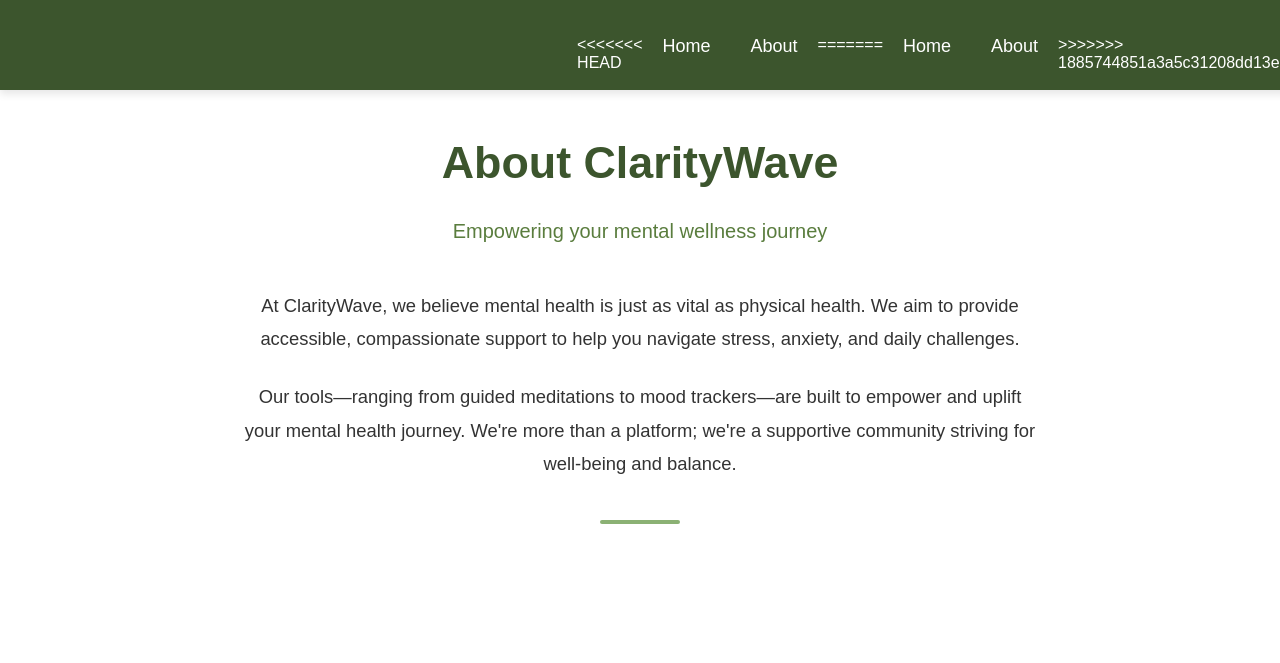
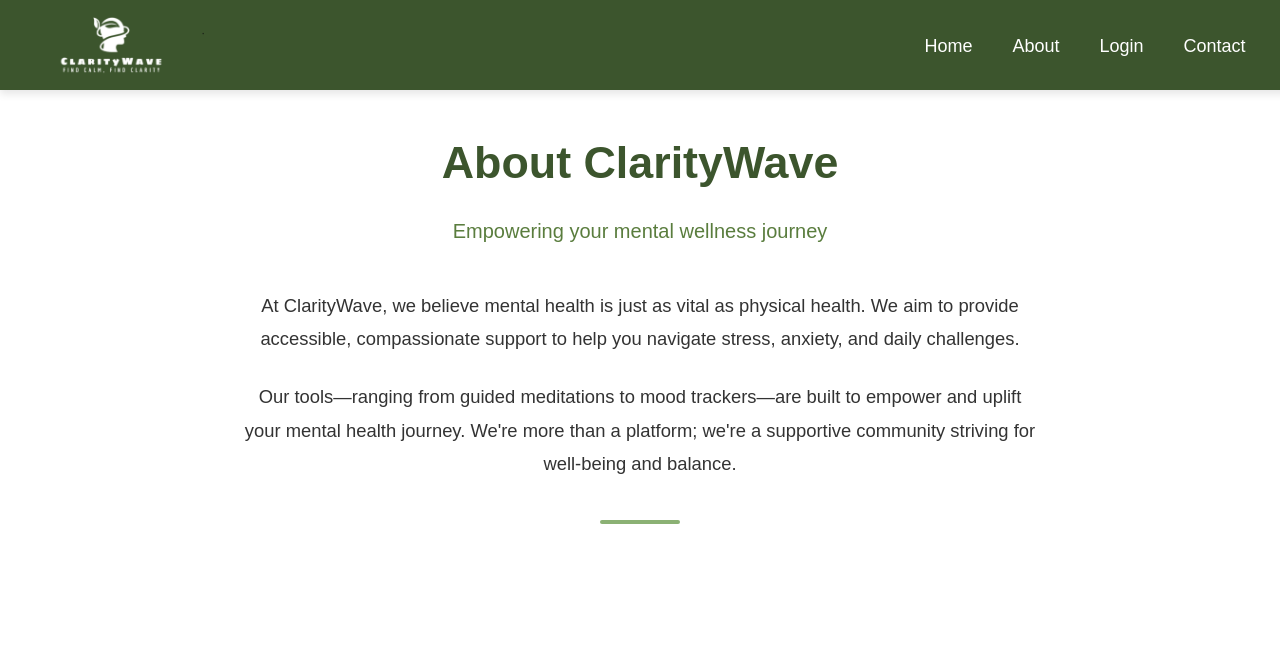
Before and after one commit to xhesikamula/MentalHealthSystem, a Flask app: page /aboutus in a window 1280 px wide. Shown: the top 663 px of the page. Run offline with Flask 2, Linux system fonts and the light colour scheme; parts of the project's set-up code (start-up, migrations or seed data) failed here and were passed over.

Commit message:
Design Structure

```diff
--- a/app/view/templates/header.html
+++ b/app/view/templates/header.html
@@ -13,13 +13,8 @@
         <nav>
             <ul>
                 <img src="{{ url_for('static', filename='images/logo.png') }}" width="150px">
-<<<<<<< HEAD
                 <li><a href="{{ url_for('main.mainpage') }}">Home</a></li>
-                <li><a href="#about">About</a></li>
-=======
-                <li><a href="#home">Home</a></li>
                 <li><a href="{{ url_for('main.aboutus_page') }}">About</a></li>
->>>>>>> 1885744851a3a5c31208dd13e557a5c09fe91cb5
 
                 {% if current_user.is_authenticated %}
                     {% if current_user.role == 'admin' %}
```
Also changed, not shown: 1 other file.
